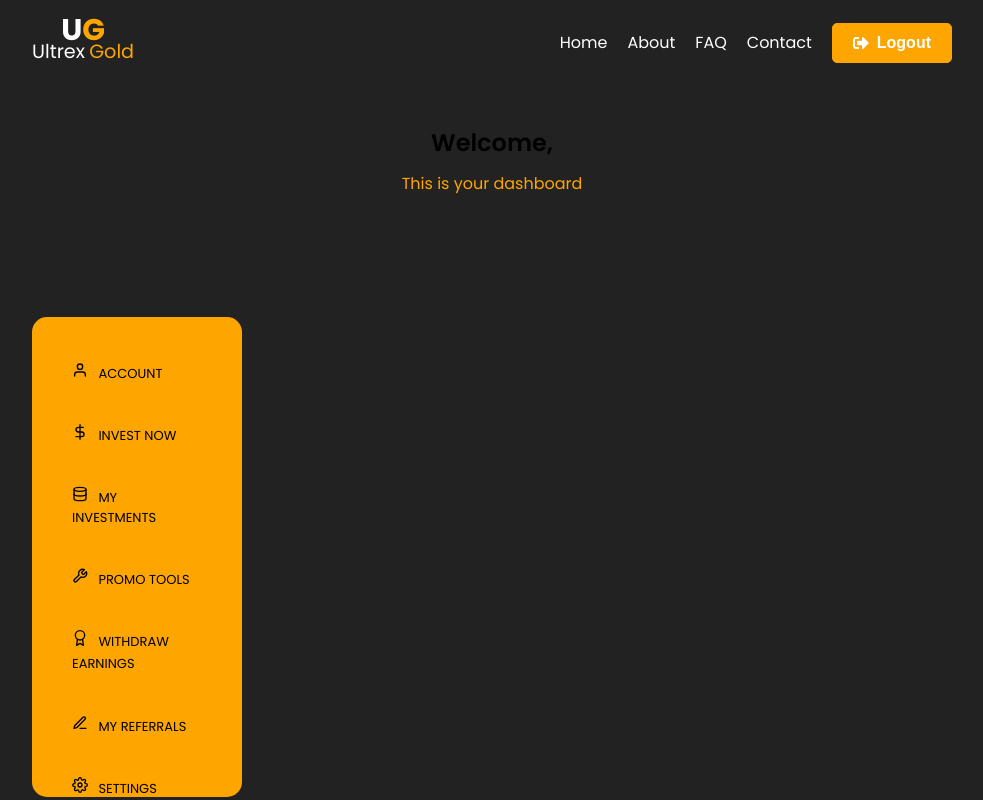
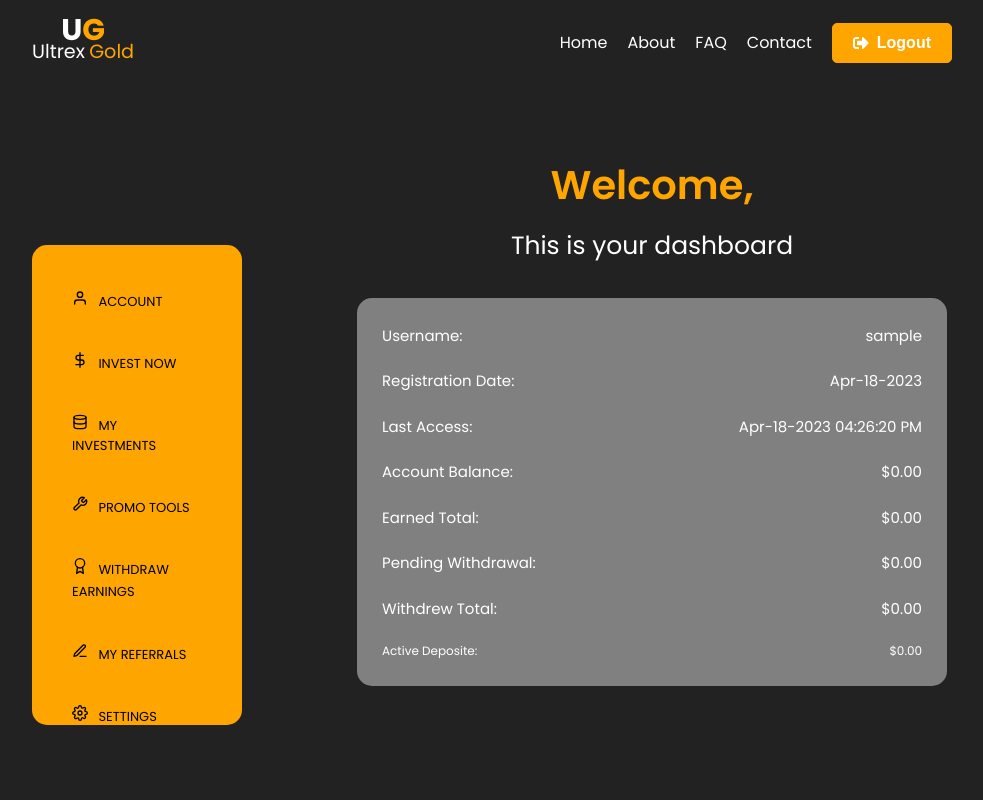
Before and after one commit to chivicoko/1ultrex, a React (Create React App) app in the folder client/: page /dashboard in a window 1280 px wide. Shown: the top 800 px of the page, without its empty margins (148-1131 px from the left). Built offline with nearby package versions, Linux system fonts and the light colour scheme; no server answers; sample sign-in values are in the browser's storage.

Commit message:
Fixed the UIs

```diff
--- a/client/src/components/dashboard/Settings.jsx
+++ b/client/src/components/dashboard/Settings.jsx
@@ -68,7 +68,7 @@ const Settings = () => {
         <Sidebar />
         <div className='head'>
             <section className='heading' style={{marginTop: '25px'}}>
-                <h1>
+                <h1 style={{color: 'orange', fontSize: '40px'}}>
                     <FaTools /> Settings
                 </h1>
                 <p>Edit your account</p>
--- a/client/src/components/dashboard/User.jsx
+++ b/client/src/components/dashboard/User.jsx
@@ -126,25 +126,48 @@ const Deposit = () => {
                 <div className='container'>
                     <section>
                         <div className='userContainer'>
-                            <h1>Your Account</h1>
+                            <section>
+                                {deposits.length > 0 ? (
+                                    <>
+                                        <h1 style={{textAlign: 'center', marginTop: '20px'}}>Your Account</h1>
+                                        <div className='userSection' >
+                                            <div style={{display: 'flex', justifyContent: "space-between", alignItems: "start", fontSize: '12px'}}><p>Username:</p><p>{user.username}</p></div>
+                                            <div style={{display: 'flex', justifyContent: "space-between", alignItems: "start", fontSize: '12px'}}><p>Registration Date:</p><p>{new Date(user.createdAt).toLocaleString('en-US')}</p></div>
+                                            <div style={{display: 'flex', justifyContent: "space-between", alignItems: "start", fontSize: '12px'}}><p>Last Access:</p><p>Apr-18-2023 04:26:20 PM </p></div>
+                                            <div style={{display: 'flex', justifyContent: "space-between", alignItems: "start", fontSize: '12px'}}><p>Account Balance:</p><p>$0.00</p></div>
+                                            <div style={{display: 'flex', justifyContent: "space-between", alignItems: "start", fontSize: '12px'}}><p>Earned Total:</p><p>$0.00</p></div>
+                                            <div style={{display: 'flex', justifyContent: "space-between", alignItems: "start", fontSize: '12px'}}><p>Pending Withdrawal:</p><p>$0.00</p></div>
+                                            <div style={{display: 'flex', justifyContent: "space-between", alignItems: "start", fontSize: '12px'}}><p>Withdrew Total:</p><p>$0.00</p></div>
+                                            <div style={{display: 'flex', justifyContent: "space-between", alignItems: "start", fontSize: '12px'}}><p>Active Deposite:</p><p>$0.00</p></div>
+                                        </div>
 
-                            <div className='userSection'>
-                                <p><span>Username</span><span>Happiness</span></p>
-
-                                <p><span>Registration Date</span><span>Apr-18-2023</span></p>
-
-                                <p><span>Last Access</span><span>Apr-18-2023 04:26:20 PM </span></p>
-
-                                <p><span>Account Balance</span><span>$0.00</span></p>
-
-                                <p><span>Earned Total</span><span>$0.00</span></p>
-
-                                <p><span>Pending Withdrawal</span><span>$0.00</span></p>
-
-                                <p><span>Withdrew Total</span><span>$0.00</span></p>
-
-                                <p><span>Active Deposite</span><span>$0.00</span></p>
-                            </div>
+                                        <h1 style={{textAlign: 'center', marginTop: '70px'}}>Your Deposits</h1>
+                                        <div className="userDepositSection" style={{ backgroundColor: 'grey', borderRadius: '10px', marginTop: '20px', padding: '.25px 15px'}}>
+                                            {deposits.map((deposit) => (
+                                                <div key={deposit._id} >
+                                                    <hr />
+                                                    <div className="deposit" style={{margin: '30px 0'}} >
+                                                        <div style={{margin: '0 35px 15px', display: 'flex', justifyContent: "space-between", alignItems: "start", fontSize: '12px'}}>
+                                                            <p style={{fontWeight: 'bold', color: 'black'}}>Transaction time : </p> <p style={{color: 'white'}}>{new Date(deposit.createdAt).toLocaleString('en-US')}</p>
+                                                        </div>
+                                                        <div style={{margin: '0 35px 15px', display: 'flex', justifyContent: "space-between", alignItems: "start", fontSize: '12px'}}>
+                                                            <p style={{fontWeight: 'bold', color: 'black'}}>Transaction Currency : </p><p style={{color: 'white'}}>{deposit.cryptoCurrency}</p>
+                                                        </div>
+                                                        <div style={{margin: '0 35px 15px', display: 'flex', justifyContent: "space-between", alignItems: "start", fontSize: '12px'}}>
+                                                            <p style={{fontWeight: 'bold', color: 'black'}}>Transaction Amount : </p><p style={{color: 'white'}}>{deposit.depositeAmount}</p>
+                                                        </div>
+                                                        <div style={{margin: '0 35px 15px', display: 'flex', justifyContent: "space-between", alignItems: "start", fontSize: '12px'}}>
+                                                            <p style={{fontWeight: 'bold', color: 'black'}}>Transaction Status : </p><p style={{color: 'white'}}>{deposit.pending === 'pending' ? 'Pending' : 'Invested'}</p>
+                                                        </div>
+                                                        <Button style={{padding: '10px 20px', fontSize: '12px', margin: '0', color: 'red', letterSpacing: '4px', backgroundColor: 'orange', border: '1px solid orange', marginTop: '10px', marginBottom: '0'}} onClick={() => dispatch(deleteDeposit(deposit._id))}>Delete</Button>
+                                                    </div>
+                                                    <hr />
+                                                </div>
+                                            ))}
+                                        </div>
+                                    </>
+                                ) : (<h3 style={{marginTop: '250px', marginLeft: '150px', fontSize: '30px'}}>You have not made any deposits</h3>)}
+                            </section>
 
                         </div>
                     </section>
--- a/client/src/components/styles/ConfirmDepositStyle.jsx
+++ b/client/src/components/styles/ConfirmDepositStyle.jsx
@@ -5,6 +5,7 @@ const ConfirmDepositStyle = styled.div`
     display: flex;
     justify-content: space-between;
     font-size: 20px;
+    color: white;
 
     .container {
         margin: 0;
@@ -58,6 +59,7 @@ const ConfirmDepositStyle = styled.div`
 
 const MobileConfirmDepositStyle = styled.div`
     margin: 0;
+    color: white;
     text-align: center;
 
     section {
--- a/client/src/components/styles/ReferralStyle.jsx
+++ b/client/src/components/styles/ReferralStyle.jsx
@@ -34,12 +34,11 @@ const ReferralStyle = styled.div`
         background: grey;
         border-radius: 10px;
     }
+
     .userSection div {
-        padding: 15px;
-        text-align: start;
-        display: grid;
-        grid-template-columns: auto auto;
-        grid-column-gap: 10px;
+        padding: 15px 30px;
+        display: flex;
+        justify-content: space-between;
     }
 `;
 
--- a/client/src/components/styles/UserStyle.jsx
+++ b/client/src/components/styles/UserStyle.jsx
@@ -6,8 +6,8 @@ const UserStyle = styled.div`
     justify-content: space-between;
 
     section {
-        display: flex;
-        justify-content: space-between;
+        // display: flex;
+        // justify-content: space-between;
     }
 
     .container {
@@ -38,9 +38,8 @@ const UserStyle = styled.div`
     .userSection p {
         display: flex;
         justify-content: space-between;
-        margin: 25px;
-        padding-bottom: 10px;
-        width: 550px;
+        margin: 15px 50px;
+        font-size: 15px;
     }
 
     .userSection p div {
--- a/client/src/index.css
+++ b/client/src/index.css
@@ -263,8 +263,13 @@ h3 {
 
 .settings-container .head {
   width: 600px;
-  margin: 0;
+  margin: 30px 0 0;
   padding: 0;
+  font-size: 25px;
+}
+
+.settings-container .head section h1 {
+  font-size: 40px;
 }
 
 @keyframes spin {
@@ -397,5 +402,10 @@ h3 {
     padding: 0;
   }
 
+  .settings-container .head section h1 {
+    margin-top: 10px;
+    font-size: 30px;
+  }
+
 
 }
--- a/client/src/pages/Dashboard.jsx
+++ b/client/src/pages/Dashboard.jsx
@@ -35,31 +35,33 @@ const Dashboard = () => {
   }
 
   return (
-    <>
+    <div className='settings-container'>
+      <Sidebar/>
+      <div className='head' style={{color: 'white'}}>
         <section>
-        <h1>Welcome, {user && user.fullName}</h1>
-        <p style={{color: 'orange'}}>This is your dashboard</p>
+          <h1 style={{color: 'orange'}}>Welcome, {user && user.fullName}</h1>
+          <p>This is your dashboard</p>
         </section>
 
-      <Sidebar/>
 
         <section>
           <div className='userContainer'>
-          <div className='userSection' style={{backgroundColor: 'grey', padding: '20px 15px', margin: '30px 5px', borderRadius: '15px'}}>
-            <h1 style={{textAlign: 'center', marginTop: '10px', marginBottom: '25px', color: 'orange'}}>Your Account</h1>
-            <div style={{marginBottom: '20px', display: 'flex', justifyContent: "space-between", alignItems: "start", fontSize: '12px'}}><p>Username:</p><p>{user.username}</p></div>
-            <div style={{marginBottom: '20px', display: 'flex', justifyContent: "space-between", alignItems: "start", fontSize: '12px'}}><p>Registration Date:</p><p>Apr-18-2023</p></div>
-            <div style={{marginBottom: '20px', display: 'flex', justifyContent: "space-between", alignItems: "start", fontSize: '12px'}}><p>Last Access:</p><p>Apr-18-2023 04:26:20 PM </p></div>
-            <div style={{marginBottom: '20px', display: 'flex', justifyContent: "space-between", alignItems: "start", fontSize: '12px'}}><p>Account Balance:</p><p>$0.00</p></div>
-            <div style={{marginBottom: '20px', display: 'flex', justifyContent: "space-between", alignItems: "start", fontSize: '12px'}}><p>Earned Total:</p><p>$0.00</p></div>
-            <div style={{marginBottom: '20px', display: 'flex', justifyContent: "space-between", alignItems: "start", fontSize: '12px'}}><p>Pending Withdrawal:</p><p>$0.00</p></div>
-            <div style={{marginBottom: '20px', display: 'flex', justifyContent: "space-between", alignItems: "start", fontSize: '12px'}}><p>Withdrew Total:</p><p>$0.00</p></div>
+            <div className='userSection' style={{backgroundColor: 'grey', padding: '25px', fontSize: '15px', margin: '30px 5px', borderRadius: '15px'}}>
+              {/* <h1 style={{textAlign: 'center', marginTop: '10px', marginBottom: '25px', color: 'orange'}}>Your Account</h1> */}
+              <div style={{marginBottom: '20px', display: 'flex', justifyContent: "space-between", alignItems: "start"}}><p>Username:</p><p>{user.username}</p></div>
+              <div style={{marginBottom: '20px', display: 'flex', justifyContent: "space-between", alignItems: "start"}}><p>Registration Date:</p><p>Apr-18-2023</p></div>
+              <div style={{marginBottom: '20px', display: 'flex', justifyContent: "space-between", alignItems: "start"}}><p>Last Access:</p><p>Apr-18-2023 04:26:20 PM </p></div>
+              <div style={{marginBottom: '20px', display: 'flex', justifyContent: "space-between", alignItems: "start"}}><p>Account Balance:</p><p>$0.00</p></div>
+              <div style={{marginBottom: '20px', display: 'flex', justifyContent: "space-between", alignItems: "start"}}><p>Earned Total:</p><p>$0.00</p></div>
+              <div style={{marginBottom: '20px', display: 'flex', justifyContent: "space-between", alignItems: "start"}}><p>Pending Withdrawal:</p><p>$0.00</p></div>
+              <div style={{marginBottom: '20px', display: 'flex', justifyContent: "space-between", alignItems: "start"}}><p>Withdrew Total:</p><p>$0.00</p></div>
               <div style={{display: 'flex', justifyContent: "space-between", alignItems: "start", fontSize: '12px'}}><p>Active Deposite:</p><p>$0.00</p></div>
           </div>
 
           </div>
         </section>
-    </>
+      </div>
+    </div>
   )
 }
 
```
Also changed, not shown: client/src/components/styles/SettingsStyle.jsx (line endings or trailing spaces). Lines whose indentation alone changed are shown as unchanged.
